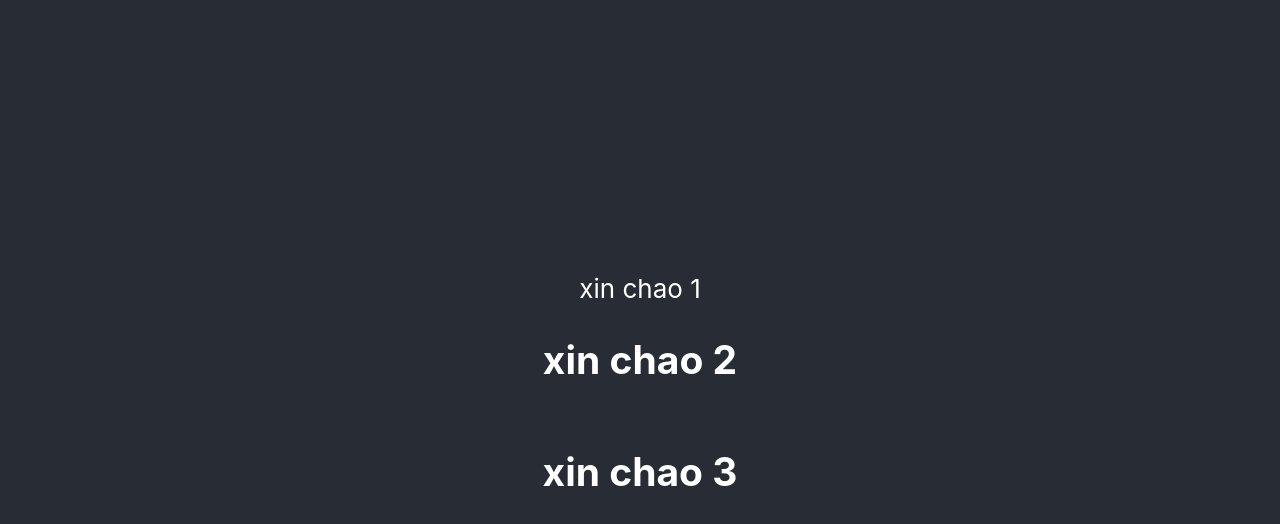
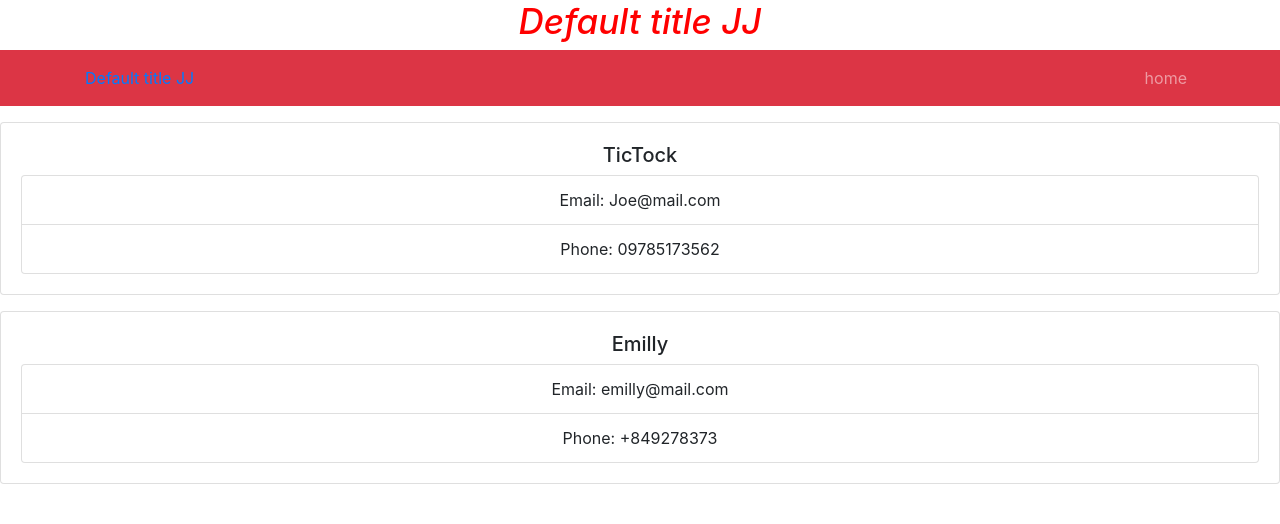
Before and after one commit to vuvantienhd96/learn_reactjs_t3h_online, a React (Create React App) app: page / in a window 1280 px wide. Shown: the top 524 px of the page. Built offline with nearby package versions, Linux system fonts and the light colour scheme.

Commit message:
the first commit

```diff
--- a/package.json
+++ b/package.json
@@ -6,6 +6,7 @@
     "@testing-library/jest-dom": "^5.11.4",
     "@testing-library/react": "^11.1.0",
     "@testing-library/user-event": "^12.1.10",
+    "prop-types": "^15.7.2",
     "react": "^17.0.2",
     "react-dom": "^17.0.2",
     "react-scripts": "4.0.3",
--- a/public/index.html
+++ b/public/index.html
@@ -24,6 +24,28 @@
       work correctly both with client-side routing and a non-root public URL.
       Learn how to configure a non-root public URL by running `npm run build`.
     -->
+    <link
+  rel="stylesheet"
+  href="https://maxcdn.bootstrapcdn.com/bootstrap/4.0.0/css/bootstrap.min.css"
+  integrity="sha384-Gn5384xqQ1aoWXA+058RXPxPg6fy4IWvTNh0E263XmFcJlSAwiGgFAW/dAiS6JXm"
+  crossorigin="anonymous"
+/>
+
+<script
+  src="https://code.jquery.com/jquery-3.2.1.slim.min.js"
+  integrity="sha384-KJ3o2DKtIkvYIK3UENzmM7KCkRr/rE9/Qpg6aAZGJwFDMVNA/GpGFF93hXpG5KkN"
+  crossorigin="anonymous"
+></script>
+<script
+  src="https://cdnjs.cloudflare.com/ajax/libs/popper.js/1.12.9/umd/popper.min.js"
+  integrity="sha384-ApNbgh9B+Y1QKtv3Rn7W3mgPxhU9K/ScQsAP7hUibX39j7fakFPskvXusvfa0b4Q"
+  crossorigin="anonymous"
+></script>
+<script
+  src="https://maxcdn.bootstrapcdn.com/bootstrap/4.0.0/js/bootstrap.min.js"
+  integrity="sha384-JZR6Spejh4U02d8jOt6vLEHfe/JQGiRRSQQxSfFWpi1MquVdAyjUar5+76PVCmYl"
+  crossorigin="anonymous"
+></script>
     <title>React App</title>
   </head>
   <body>
--- a/src/App.js
+++ b/src/App.js
@@ -3,6 +3,9 @@ import logo from './logo.svg';
 import './App.css';
 import Test from './component/test'
 import { XinChao, XinChao3} from './component/test'
+import Hero from './components/Hero';
+import Contact from './components/Contact';
+import Header from './components/Header';
 
 // jsx khác html, babel
 // async await api, react
@@ -12,11 +15,23 @@ class App extends Component {
     return (
       // jsx
       <div className="App">
-        <header className="App-header">
-          <Test />
-          <XinChao />
-          <XinChao3 />
-        </header>
+        <div>
+      {/* <Hero /> */}
+      {/* props */}
+      <Header
+        //brand="Contact Manager"
+        name="JJ"
+      />
+      <Contact name="TicTock" email="Joe@mail.com" phone=" 09785173562" />
+      <Contact
+        name="Emilly"
+        email="emilly@mail.com"
+        phone="
+      +849278373"
+      />
+      {/* <Main img=""/> */}
+      {/* <Footer contac="" /> */}
+    </div>
       </div>
     );
   }
--- /dev/null
+++ b/src/components/Contact.jsx
@@ -0,0 +1,25 @@
+import React, { Component } from 'react';
+import PropTypes from 'prop-types';
+
+class Contact extends Component {
+  render() {
+    const { name, email, phone } = this.props;
+
+    return (
+      <div className="card card-body mb-3">
+        <h5>{name}</h5>
+        <ul className="list-group">
+          <li className="list-group-item">Email: {email}</li>
+          <li className="list-group-item">Phone: {phone}</li>
+        </ul>
+      </div>
+    );
+  }
+}
+
+Contact.propTypes = {
+  name: PropTypes.string.isRequired,
+  email: PropTypes.string.isRequired,
+  phone: PropTypes.string.isRequired,
+};
+export default Contact;
--- /dev/null
+++ b/src/components/Header.jsx
@@ -0,0 +1,51 @@
+import React from 'react';
+import PropTypes from 'prop-types';
+import './header.css';
+
+const Header = (props) => {
+  console.log(props);
+  const { brand, name } = props;
+  return (
+    <div>
+      <h2 style={headingCss}>
+        {brand} {name}
+      </h2>
+      <nav
+        className="navbar navbar-expand-sm navbar-dark bg-danger
+      mb-3
+      "
+      >
+        <div className="container">
+          <a href="/" className="nav-brand">
+            {brand} {name}
+          </a>
+          <div>
+            <ul className="navbar-nav mr-auto">
+              <li className="nav-item">
+                <a href="/" className="nav-link">
+                  home
+                </a>
+              </li>
+            </ul>
+          </div>
+        </div>
+      </nav>
+    </div>
+  );
+};
+
+// type checking with proptypes
+Header.defaultProps = {
+  brand: 'Default title',
+};
+
+// yarn add prop-types
+// npm install prop-types
+Header.propTypes = {
+  brand: PropTypes.string.isRequired,
+  name: PropTypes.string.isRequired,
+};
+
+const headingCss = { color: 'red', fontSize: '35px' };
+
+export default Header;
--- /dev/null
+++ b/src/components/Hero.jsx
@@ -0,0 +1,56 @@
+import React, { Component } from 'react';
+import './hero.css';
+
+// what is JSX ?
+class Hero extends Component {
+  render() {
+    let a = 0;
+    let b = 2;
+    let element = 'jj';
+    let c = `sadaadadadad ${b}`;
+    let showInfo = false;
+    let myObj = {
+      name: 'donald titus',
+      age: 15,
+    };
+
+    let math;
+    let showSum = false;
+    if (showSum) {
+      math = <h1> 2 + 2 = {2 + 2}</h1>;
+    } else math = null;
+
+    return (
+      <div className="abc">
+        <h2 className="title2">This is hero {element.toUpperCase()} </h2>
+        <p>something...{c}</p>
+
+        {math}
+
+        {showInfo ? (
+          <h4>
+            Info: {myObj.name} and age is: {myObj.age}{' '}
+          </h4>
+        ) : null}
+
+        {/* jsx */}
+        {React.createElement(
+          'div',
+          {
+            className: 'abc',
+          },
+          React.createElement(
+            'h2',
+            {
+              className: 'title2',
+            },
+            'This is hero (children)'
+          )
+        )}
+        {/* end jsx */}
+      </div>
+    );
+  }
+}
+
+export default Hero;
--- /dev/null
+++ b/src/components/header.css
@@ -0,0 +1,4 @@
+h2 {
+    font-size: 34px;
+    font-style: italic;
+  }
--- /dev/null
+++ b/src/components/hero.css
@@ -0,0 +1,7 @@
+.title {
+    color: red;
+  }
+
+  .title2{
+    color: rgb(63, 24, 153);
+  }
```
Also changed, not shown: src/components/readme.js (added, +77 -0 lines).
